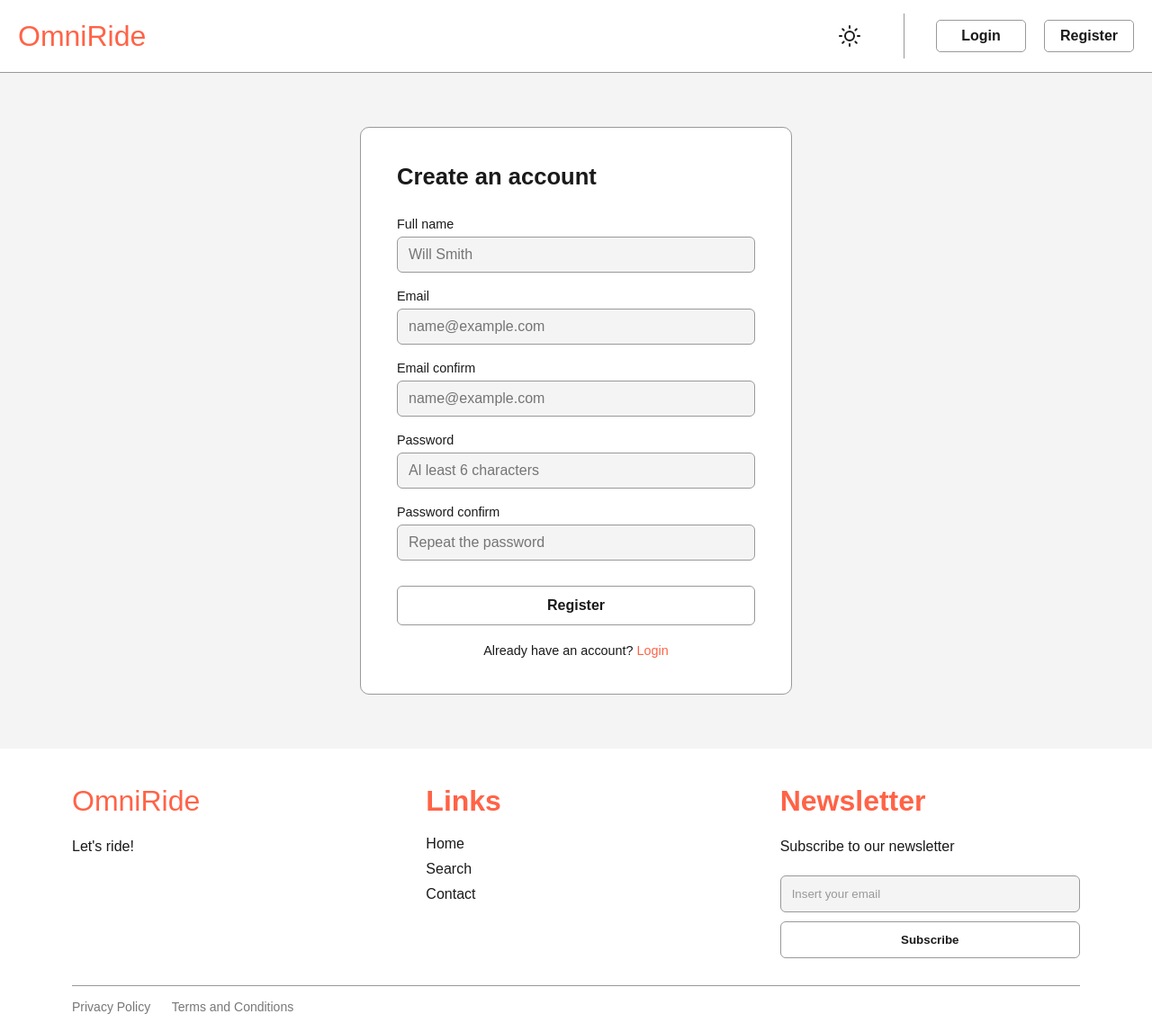
After one commit to aleeessio/progetto-esame-web, a Flask app: template templates/register.html in a window 1280 px wide. The commit adds this page. Shown: the whole page at 90% size. Run offline with Flask 3, Linux system fonts and the light colour scheme; the template is opened without the code that fills it, so the values that code supplies are empty.

Commit message:
app.py first implementation, created register.html, minor changes on index.html

```diff
--- /dev/null
+++ b/app.py
@@ -0,0 +1,110 @@
+from flask import Flask, render_template, request, redirect, url_for, flash, session
+from werkzeug.security import generate_password_hash, check_password_hash
+import sqlite3
+import os
+
+app = Flask(__name__)
+app.secret_key = 'temprorary-secret-key'
+
+DB_USERS_PATH = 'data.db'
+
+# -------------------------------
+# Database config
+# -------------------------------
+
+def db_connect():
+    conn = sqlite3.connect(DB_USERS_PATH)
+    conn.row_factory = sqlite3.Row
+    return conn
+
+def database_init():
+    with db_connect() as db:
+        db.execute('''
+            CREATE TABLE IF NOT EXISTS users (
+                   id INTEGER PRIMARY KEY AUTOINCREMENT,
+                   name TEXT NOT NULL,
+                   email TEXT NOT NULL UNIQUE,
+                   password TEXT NOT NULL
+            )
+        ''')
+        db.commit()
+
+# -------------------------------
+
+
+
+# -------------------------------
+# Routes
+# -------------------------------
+
+@app.route('/')
+def index():
+    return render_template("index.html")
+
+@app.route('/register', methods=['GET', 'POST'])
+def register():
+    if request.method == 'POST':
+        name = request.form.get("name", "").strip()
+        email = request.form.get("email", "").strip()
+        repeat_email = request.form.get("repeat_email", "").strip()
+        password = request.form.get("password", "").strip()
+        repeat_password = request.form.get("repeat_password", "").strip()
+
+        ############################ Start errors check ############################
+
+        check_nullness = [len(name), len(email), len(repeat_email), len(password), len(repeat_email)]
+
+        if 0 in check_nullness:
+            flash("Riempi ogni campo!", "error")
+            return redirect(url_for('register'))
+
+        if email != repeat_email:
+            flash("Emails don't match!", "error")
+            return redirect(url_for('register'))
+
+        if password != repeat_password:
+            flash("Passwords don't match!", "error")
+            return redirect(url_for('register'))
+
+        if len(password) < 6:
+            flash("At least 6 characters!", "error")
+            return redirect(url_for('register'))
+
+        with db_connect() as db:
+            double_check = db.execute(
+                'SELECT id FROM users where email = ?', (email,)
+            ).fetchone()
+
+        if double_check:
+            flash("Email already exists, login!", "error")
+            return redirect(url_for('register'))
+
+        ############################ End errors check ############################
+
+        ############################ Start DB update ############################
+
+        passwd_hash = generate_password_hash(password)
+        with db_connect() as db:
+            db.execute(
+                'INSERT INTO users (name, email, password) VALUES (?, ?, ?)', (name, email, passwd_hash)
+            )
+            db.commit()
+
+        flash("Registration succeded, login!", 'success')
+        return redirect(url_for('register'))
+
+        ############################ End DB update ############################
+
+    return render_template("register.html")
+
+
+@app.route('/login')
+def login():
+    return render_template("login.html")
+
+# -------------------------------
+
+
+if __name__ == '__main__':
+    database_init()
+    app.run(debug=True, port=1234)
--- /dev/null
+++ b/requirements.txt
@@ -0,0 +1,2 @@
+flask
+werkzeug
--- a/templates/index.html
+++ b/templates/index.html
@@ -313,7 +313,7 @@
                     <!--Buttons Login/Register/Profile-->
                     <div class="v-divider"></div>
                     <a href="login.html" class="btn b-login">Login</a>
-                    <a href="register.html" class="btn b-register">Register</a>
+                    <a href="/register" class="btn b-register">Register</a>
                     <a href="profile.html" class="btn b-profile" style="display: none;">Profile</a>
                 </nav>
             </div>
--- /dev/null
+++ b/templates/register.html
@@ -0,0 +1,417 @@
+<!DOCTYPE html>
+<html lang="en">
+
+<head>
+    <meta charset="UTF-8">
+    <meta name="viewport" content="width=device-width, initial-scale=1.0">
+    <title>OmniRide - Register</title>
+
+    <style>
+        /*------- RESET -------*/
+        * {
+            margin: 0;
+            padding: 0;
+            box-sizing: border-box;
+            font-family: Arial, sans-serif;
+        }
+
+        /*------- COLORS -------*/
+        :root {
+            --background-page: #f4f4f4;
+            --background-div: #ffffff;
+            --font-color: #1a1a1a;
+            --logo-color: #FF6347;
+            --border-color: #999;
+            --icon-color: #1a1a1a;
+        }
+
+        .dark-mode {
+            --background-page: #1d1d1d;
+            --background-div: #242424;
+            --font-color: #ffffff;
+            --logo-color: #FF6347;
+            --border-color: #333;
+            --icon-color: #f1c40f;
+        }
+
+        body {
+            background-color: var(--background-page);
+            color: var(--font-color);
+            transition: background-color 0.4s ease, color 0.4s ease;
+            display: flex;
+            flex-direction: column;
+            min-height: 100vh;
+        }
+
+        /*------- HEADER -------*/
+        header {
+            background: var(--background-div);
+            padding: 15px 20px;
+            border-bottom: 1px solid var(--border-color);
+        }
+
+        .header-container {
+            display: flex;
+            justify-content: space-between;
+            align-items: center;
+            max-width: 1600px;
+            margin: auto;
+        }
+
+        .logo {
+            font-weight: 400;
+            color: var(--logo-color);
+            font-size: 2rem;
+            text-decoration: none;
+        }
+
+        nav {
+            display: flex;
+            align-items: center;
+            gap: 20px;
+        }
+
+        .btn-theme {
+            background-color: var(--background-div);
+            border: none;
+            border-radius: 50%;
+            width: 50px;
+            height: 50px;
+            cursor: pointer;
+            display: flex;
+            align-items: center;
+            justify-content: center;
+        }
+
+        .btn-theme svg {
+            width: 24px;
+            height: 24px;
+            color: var(--icon-color);
+            transition: color 0.4s ease;
+        }
+
+        .v-divider {
+            border-left: 1px solid var(--border-color);
+            align-self: stretch;
+            margin: 0 15px;
+        }
+
+        .btn {
+            padding: 8px 15px;
+            border-radius: 5px;
+            font-weight: bold;
+            text-decoration: none;
+            display: inline-block;
+            text-align: center;
+            min-width: 100px;
+        }
+
+        .b-login {
+            background: var(--background-div);
+            color: var(--font-color);
+            border: 1px solid var(--border-color);
+            transition: background 0.4s;
+        }
+
+        .b-login:hover { background: var(--logo-color); }
+
+        .b-register {
+            background: var(--background-div);
+            color: var(--font-color);
+            border: 1px solid var(--border-color);
+            transition: background 0.4s;
+        }
+
+        .b-register:hover { background: var(--logo-color); }
+
+        /*------- MAIN / FORM -------*/
+        .main-content {
+            flex: 1;
+            display: flex;
+            justify-content: center;
+            align-items: center;
+            padding: 60px 20px;
+        }
+
+        .register-box {
+            background: var(--background-div);
+            border: 1px solid var(--border-color);
+            border-radius: 10px;
+            padding: 40px;
+            width: 100%;
+            max-width: 480px;
+        }
+
+        .register-box h2 {
+            margin-bottom: 30px;
+            font-size: 1.6rem;
+        }
+
+        .form-group {
+            display: flex;
+            flex-direction: column;
+            margin-bottom: 18px;
+        }
+
+        .form-group label {
+            margin-bottom: 6px;
+            font-size: 0.9rem;
+            color: var(--font-color);
+        }
+
+        .form-group input {
+            padding: 10px 12px;
+            border: 1px solid var(--border-color);
+            border-radius: 6px;
+            background: var(--background-page);
+            color: var(--font-color);
+            font-size: 1rem;
+            transition: border-color 0.3s;
+        }
+
+        .form-group input:focus {
+            outline: none;
+            border-color: var(--logo-color);
+        }
+
+        .btn-submit {
+            width: 100%;
+            padding: 12px;
+            margin-top: 10px;
+            border: 1px solid var(--border-color);
+            border-radius: 6px;
+            background: var(--background-div);
+            color: var(--font-color);
+            font-size: 1rem;
+            font-weight: bold;
+            cursor: pointer;
+            transition: background 0.4s;
+        }
+
+        .btn-submit:hover { background: var(--logo-color); }
+
+        .login-link {
+            text-align: center;
+            margin-top: 20px;
+            font-size: 0.9rem;
+        }
+
+        .login-link a {
+            color: var(--logo-color);
+            text-decoration: none;
+        }
+
+        /*------- FLASH MESSAGES -------*/
+        .flashes {
+            list-style: none;
+            margin-bottom: 20px;
+        }
+
+        .flashes li {
+            padding: 10px 14px;
+            border-radius: 6px;
+            margin-bottom: 8px;
+            font-size: 0.9rem;
+        }
+
+        .flashes li.error   { background: #ffe0e0; color: #c0392b; border: 1px solid #c0392b; }
+        .flashes li.success { background: #e0ffe4; color: #27ae60; border: 1px solid #27ae60; }
+
+        /*------- FOOTER -------*/
+        footer {
+            background-color: var(--background-div);
+            color: var(--font-color);
+            padding: 40px 80px 20px;
+        }
+
+        .footer-division {
+            display: flex;
+            justify-content: space-between;
+            gap: 60px;
+            margin-bottom: 30px;
+        }
+
+        .footer-columns { flex: 1; }
+
+        .footer-columns h1 { color: var(--logo-color); margin-bottom: 20px; }
+
+        .footer-columns p { line-height: 1.5; margin-top: 20px; margin-bottom: 20px; }
+
+        .footer-columns ul { list-style: none; padding: 0; }
+
+        .footer-columns ul li { margin-bottom: 10px; }
+
+        .footer-columns ul li a {
+            color: var(--font-color);
+            text-decoration: none;
+            transition: color 0.4s;
+        }
+
+        .footer-columns ul li a:hover { color: var(--logo-color); }
+
+        .newsletter { display: flex; flex-direction: column; gap: 10px; }
+
+        .newsletter input {
+            padding: 12px;
+            border: 1px solid var(--border-color);
+            border-radius: 6px;
+            background: var(--background-page);
+            color: var(--font-color);
+        }
+
+        .newsletter input::placeholder { color: var(--border-color); }
+
+        .newsletter button {
+            padding: 12px;
+            border-radius: 6px;
+            border: 1px solid var(--border-color);
+            background: var(--background-div);
+            color: var(--font-color);
+            font-weight: bold;
+            cursor: pointer;
+            transition: background 0.4s;
+        }
+
+        .newsletter button:hover { background: var(--logo-color); }
+
+        .footer-bottom {
+            display: flex;
+            justify-content: space-between;
+            border-top: 1px solid var(--border-color);
+            padding-top: 15px;
+            font-size: 14px;
+        }
+
+        .footer-links a {
+            margin-right: 20px;
+            color: #777;
+            text-decoration: none;
+            transition: color 0.4s;
+        }
+
+        .footer-links a:hover { color: var(--logo-color); }
+    </style>
+</head>
+
+<body>
+    <!--HEADER-->
+    <header>
+        <div class="header-container">
+            <a href="{{ url_for('index') }}" class="logo">OmniRide</a>
+            <nav>
+                <button id="theme-toggle" class="btn-theme">
+                    <svg id="sun-icon" xmlns="http://www.w3.org/2000/svg" viewBox="0 0 24 24" fill="none"
+                        stroke="currentColor" stroke-width="2" stroke-linecap="round" stroke-linejoin="round">
+                        <circle cx="12" cy="12" r="5"></circle>
+                        <line x1="12" y1="1" x2="12" y2="3"></line><line x1="12" y1="21" x2="12" y2="23"></line>
+                        <line x1="4.22" y1="4.22" x2="5.64" y2="5.64"></line>
+                        <line x1="18.36" y1="18.36" x2="19.78" y2="19.78"></line>
+                        <line x1="1" y1="12" x2="3" y2="12"></line><line x1="21" y1="12" x2="23" y2="12"></line>
+                        <line x1="4.22" y1="19.78" x2="5.64" y2="18.36"></line>
+                        <line x1="18.36" y1="5.64" x2="19.78" y2="4.22"></line>
+                    </svg>
+                    <svg id="moon-icon" style="display:none;" xmlns="http://www.w3.org/2000/svg" viewBox="0 0 24 24"
+                        fill="none" stroke="currentColor" stroke-width="2" stroke-linecap="round"
+                        stroke-linejoin="round">
+                        <path d="M21 12.79A9 9 0 1 1 11.21 3 7 7 0 0 0 21 12.79z"></path>
+                    </svg>
+                </button>
+                <div class="v-divider"></div>
+                <a href="{{ url_for('login') }}" class="btn b-login">Login</a>
+                <a href="{{ url_for('register') }}" class="btn b-register">Register</a>
+            </nav>
+        </div>
+    </header>
+
+    <!--MAIN-->
+    <main class="main-content">
+        <div class="register-box">
+            <h2>Create an account</h2>
+
+            <!-- Flash messages -->
+            {% with messages = get_flashed_messages(with_categories=true) %}
+                {% if messages %}
+                    <ul class="flashes">
+                        {% for category, message in messages %}
+                            <li class="{{ category }}">{{ message }}</li>
+                        {% endfor %}
+                    </ul>
+                {% endif %}
+            {% endwith %}
+
+            <!-- Form -->
+            <form method="POST" action="{{ url_for('register') }}">
+                <div class="form-group">
+                    <label for="name">Full name</label>
+                    <input type="text" id="name" name="name" placeholder="Will Smith" required>
+                </div>
+                <div class="form-group">
+                    <label for="email">Email</label>
+                    <input type="email" id="email" name="email" placeholder="name@example.com" required>
+                </div>
+                <div class="form-group">
+                    <label for="repeat_email">Email confirm</label>
+                    <input type="email" id="repeat_email" name="repeat_email" placeholder="name@example.com" required>
+                </div>
+                <div class="form-group">
+                    <label for="password">Password</label>
+                    <input type="password" id="password" name="password" placeholder="Al least 6 characters" required>
+                </div>
+                <div class="form-group">
+                    <label for="repeat_password">Password confirm</label>
+                    <input type="password" id="repeat_password" name="repeat_password" placeholder="Repeat the password" required>
+                </div>
+                <button type="submit" class="btn-submit">Register</button>
+            </form>
+
+            <p class="login-link">Already have an account? <a href="{{ url_for('login') }}">Login</a></p>
+        </div>
+    </main>
+
+    <!--FOOTER-->
+    <footer>
+        <div class="footer-division">
+            <div class="footer-columns">
+                <a href="{{ url_for('index') }}" class="logo">OmniRide</a>
+                <p>Let's ride!</p>
+            </div>
+            <div class="footer-columns">
+                <h1>Links</h1>
+                <ul>
+                    <li><a href="{{ url_for('index') }}">Home</a></li>
+                    <li><a href="#">Search</a></li>
+                    <li><a href="#">Contact</a></li>
+                </ul>
+            </div>
+            <div class="footer-columns">
+                <h1>Newsletter</h1>
+                <p>Subscribe to our newsletter</p>
+                <form class="newsletter">
+                    <input type="email" placeholder="Insert your email">
+                    <button type="submit">Subscribe</button>
+                </form>
+            </div>
+        </div>
+        <div class="footer-bottom">
+            <div class="footer-links">
+                <a href="#">Privacy Policy</a>
+                <a href="#">Terms and Conditions</a>
+            </div>
+        </div>
+    </footer>
+
+    <script>
+        const btnTheme = document.getElementById('theme-toggle');
+        const sunIcon  = document.getElementById('sun-icon');
+        const moonIcon = document.getElementById('moon-icon');
+
+        btnTheme.addEventListener('click', () => {
+            document.body.classList.toggle('dark-mode');
+            const dark = document.body.classList.contains('dark-mode');
+            sunIcon.style.display  = dark ? 'none'  : 'block';
+            moonIcon.style.display = dark ? 'block' : 'none';
+        });
+    </script>
+</body>
+
+</html>
```
Also changed, not shown: 2 other files.
